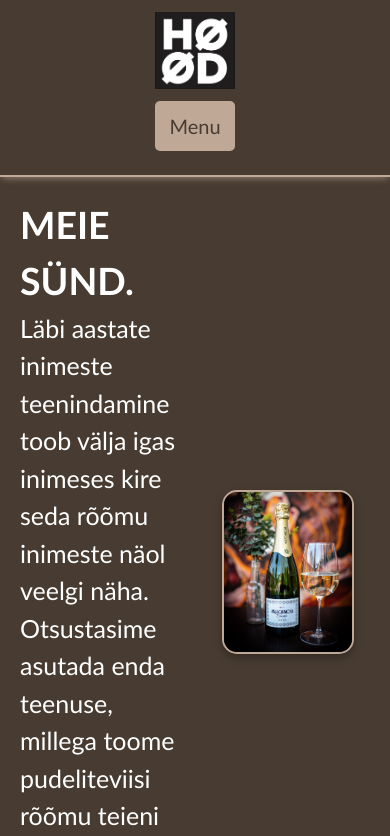
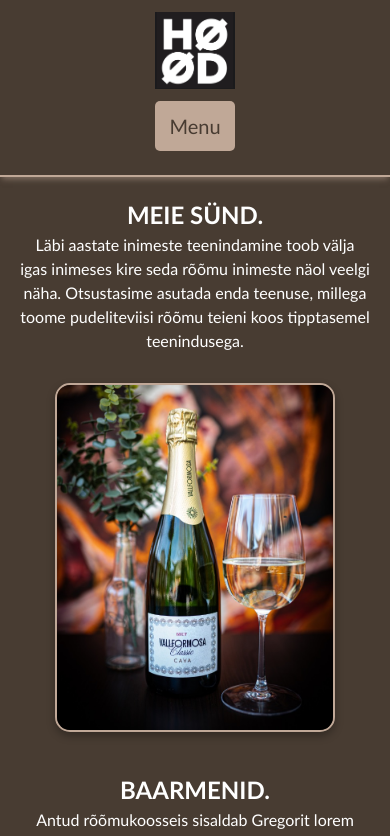
Before and after one commit to rogerpurtsak/portable_bar, a React (Vite) app in the folder frontend/: page /meist in a window 390 px wide. Shown: the top 836 px of the page. Built offline with nearby package versions, Linux system fonts and the light colour scheme.

Commit message:
Save current changes before applying stash

```diff
--- a/frontend/src/components/backgroundsct.css
+++ b/frontend/src/components/backgroundsct.css
@@ -11,6 +11,7 @@
     width: 100vw;
     min-height: 60vh;
     padding: 20px;
+    text-align: justify;
 }
 
 .text1 {
@@ -18,7 +19,8 @@
     padding-right: 20px;
     color: white;
     font-family: 'Gill Sans', 'Gill Sans MT', Calibri, 'Trebuchet MS', sans-serif;
-    font-size: 25px;
+    font-size: clamp(1rem, 2.5vw, 2rem);
+    animation: fadeIn 2s ease-in-out;
 }
 
 .image-container {
@@ -34,4 +36,32 @@
     border-radius: 15px;
     box-shadow: 0px 4px 8px rgba(0, 0, 0, 0.3);
     border: 2px solid #C0A897;
+    animation: fadeIn 2s ease-in-out;
+
 }
+
+@media (max-width: 700px) {
+    .text1 {
+        padding-right: 10px;
+
+}
+}
+
+@media (max-width: 550px) {
+    .background-section {
+        display: flex;
+        flex-direction: column;
+        align-items: center;
+        text-align: center;
+        gap: 30px;
+    }
+
+    .text1 {
+        order: 1 !important;
+        padding-right: 0;
+    }
+
+    .image-container {
+        order: 2 !important;
+    }
+}
--- a/frontend/src/pages/Meist.jsx
+++ b/frontend/src/pages/Meist.jsx
@@ -6,7 +6,7 @@ function Meist() {
             <BackgroundSection
                 title="MEIE SÜND."
                 text1="Läbi aastate inimeste teenindamine toob välja igas inimeses kire seda rõõmu inimeste näol veelgi näha. Otsustasime asutada enda teenuse, millega toome pudeliteviisi rõõmu teieni koos tipptasemel teenindusega."
-                imageSrc="public/hood_jook.jpg"
+                imageSrc="/hood_jook.jpg"
                 customStyles={{
                     minHeight: '60vh',
                     color: 'black',
@@ -18,7 +18,7 @@ function Meist() {
             <BackgroundSection
                 title="BAARMENID."
                 text1="Antud rõõmukoosseis sisaldab Gregorit lorem ipsum lorem ipsum lorem ipsum lorem ipsum ja Jaanust lorem ipsum lorem ipsum lorem ipsum lorem ipsum."
-                imageSrc="public/hood_naine.jpg"
+                imageSrc="/hood_naine.jpg"
                 customStyles={{
                     minHeight: '60vh',
                     color: 'black',
@@ -30,7 +30,7 @@ function Meist() {
             <BackgroundSection
                 title="DJ."
                 text1="Kooseisu saate ka soetada plaadikeerutaja, kes muretseb meloodia eest teie asemel lorem ipsum lorem ipsum lorem ipsum lorem ipsum."
-                imageSrc="public/hood_dj.jpg"
+                imageSrc="/hood_dj.jpg"
                 customStyles={{
                     minHeight: '60vh',
                     color: 'black',
--- a/frontend/src/pages/home.css
+++ b/frontend/src/pages/home.css
@@ -25,6 +25,7 @@
     box-shadow: 0 4px 8px rgba(0, 0, 0, 0.2);
     justify-content: center;
     text-align: center;
+    animation: fadeIn 2s ease-in-out;
 }
 
 .click:hover {
```
